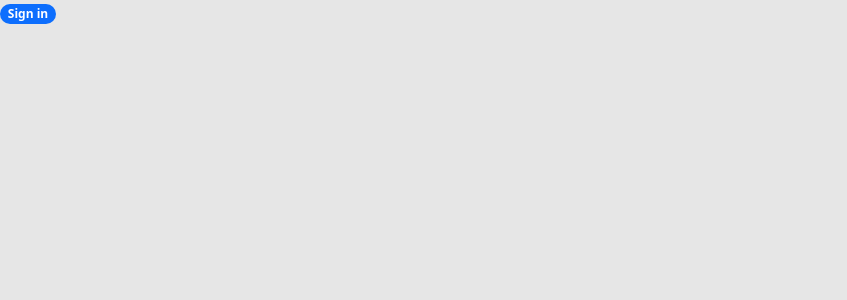
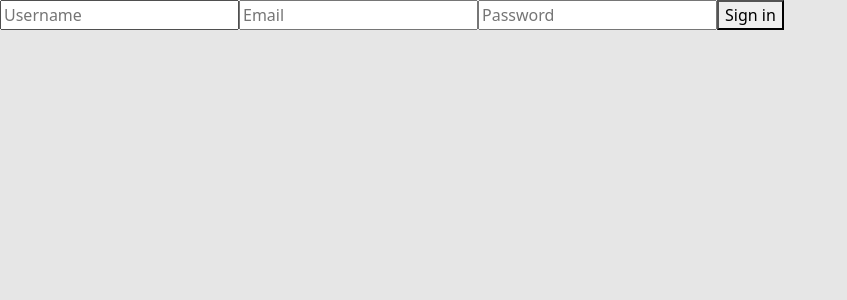
Before and after one commit to sbarreto10/mern-task-manager, a React (Vite) app in the folder client/: page /register in a window 1280 px wide. Shown: the top 300 px of the page, without its empty margins (0-847 px from the left). Built offline with nearby package versions, Linux system fonts and the light colour scheme.

Commit message:
created simple register form with react-hook-form

```diff
--- a/client/package.json
+++ b/client/package.json
@@ -13,6 +13,7 @@
     "bootstrap": "^5.3.2",
     "react": "^18.2.0",
     "react-dom": "^18.2.0",
+    "react-hook-form": "^7.47.0",
     "react-router-dom": "^6.16.0"
   },
   "devDependencies": {
--- a/client/src/App.jsx
+++ b/client/src/App.jsx
@@ -1,4 +1,6 @@
 import { BrowserRouter, Routes, Route, useParams } from "react-router-dom";
+import RegisterPage from "./pages/RegisterPage";
+import LoginPage from "./pages/LoginPage";
 
 function App() {
   return (
@@ -10,18 +12,8 @@ function App() {
             <span class="badge rounded-pill text-bg-primary">Home Page</span>
           }
         />
-        <Route
-          path="/register"
-          element={
-            <span class="badge rounded-pill text-bg-primary">Sign in</span>
-          }
-        />
-        <Route
-          path="/login"
-          element={
-            <span class="badge rounded-pill text-bg-primary">Log in</span>
-          }
-        />
+        <Route path="/register" element={<RegisterPage />} />
+        <Route path="/login" element={<LoginPage />} />
         <Route
           path="/tasks"
           element={
--- /dev/null
+++ b/client/src/pages/LoginPage.jsx
@@ -0,0 +1,7 @@
+function LoginPage() {
+  return (
+   <span class="badge rounded-pill text-bg-primary">Log in</span>
+  )
+}
+
+export default LoginPage
--- /dev/null
+++ b/client/src/pages/RegisterPage.jsx
@@ -0,0 +1,34 @@
+import { useForm } from "react-hook-form";
+
+function RegisterPage() {
+   const { register, handleSubmit } = useForm();
+
+   return (
+     <div>
+       <form
+         onSubmit={handleSubmit((values) => {
+           console.log(values);
+         })}
+       >
+         <input
+           type="text"
+           {...register("username", { required: true })}
+           placeholder="Username"
+         />
+         <input
+           type="email"
+           {...register("email", { required: true })}
+           placeholder="Email"
+         />
+         <input
+           type="password"
+           {...register("password", { required: true })}
+           placeholder="Password"
+         />
+         <button type="submit">Sign in</button>
+       </form>
+     </div>
+   );
+}
+
+export default RegisterPage
```
Also changed, not shown: 1 other file (tests, documents, lock files or other folders).
